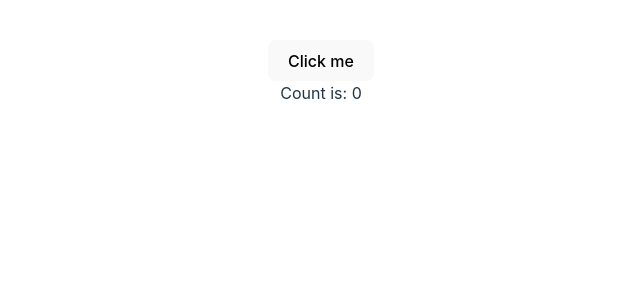
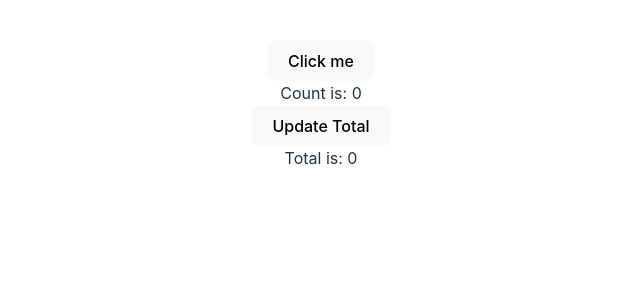
Before and after one commit to danyalkhan999/ReactHooks, a React (Vite) app: page / in a window 1280 px wide. Shown: the top 300 px of the page, without its empty margins (319-959 px from the left). Built offline with nearby package versions, Linux system fonts and the light colour scheme.

Commit message:
useEffect finnished

```diff
--- a/src/component/useEffectDetailed.jsx
+++ b/src/component/useEffectDetailed.jsx
@@ -2,7 +2,7 @@ import { useEffect, useState } from "react";
 
 const UseEffectDetailed = () => {
   const [count, setCount] = useState(0);
-
+  const [total, setTotal] = useState(0);
   /*
     first -> side-efect function
     second -> clean-up function
@@ -17,12 +17,37 @@ const UseEffectDetailed = () => {
 
   // Variation 2: Runs on only first render
 
+  //   useEffect(() => {
+  //     alert("I will run on only first render");
+  //   }, []);
+
+  // variation 3 : runs on dependency
+
+  //   useEffect(() => {
+  //     alert("I wil render on count change");
+  //   }, [count]);
+
+  // variation 3: multiple dependency
+  //   useEffect(() => {
+  //     alert("I will run everytime when count/total is updated");
+  //   }, [count, total]);
+
+  // Variation 4 : let's add up a clean up function
+
   useEffect(() => {
-    alert("I will run on only first render");
-  }, []);
+    alert("Count is updated");
+
+    return () => {
+      alert("count is unmounted from UI");
+    };
+  }, [count]);
 
   const handleClick = () => {
     setCount(count + 1);
+  };
+
+  const handleClickTotal = () => {
+    setTotal(total + 2);
   };
 
   return (
@@ -30,6 +55,10 @@ const UseEffectDetailed = () => {
       <button onClick={handleClick}>Click me</button>
       <br />
       Count is: {count}
+      <br />
+      <button onClick={handleClickTotal}>Update Total</button>
+      <br />
+      Total is: {total}
     </div>
   );
 };
```
